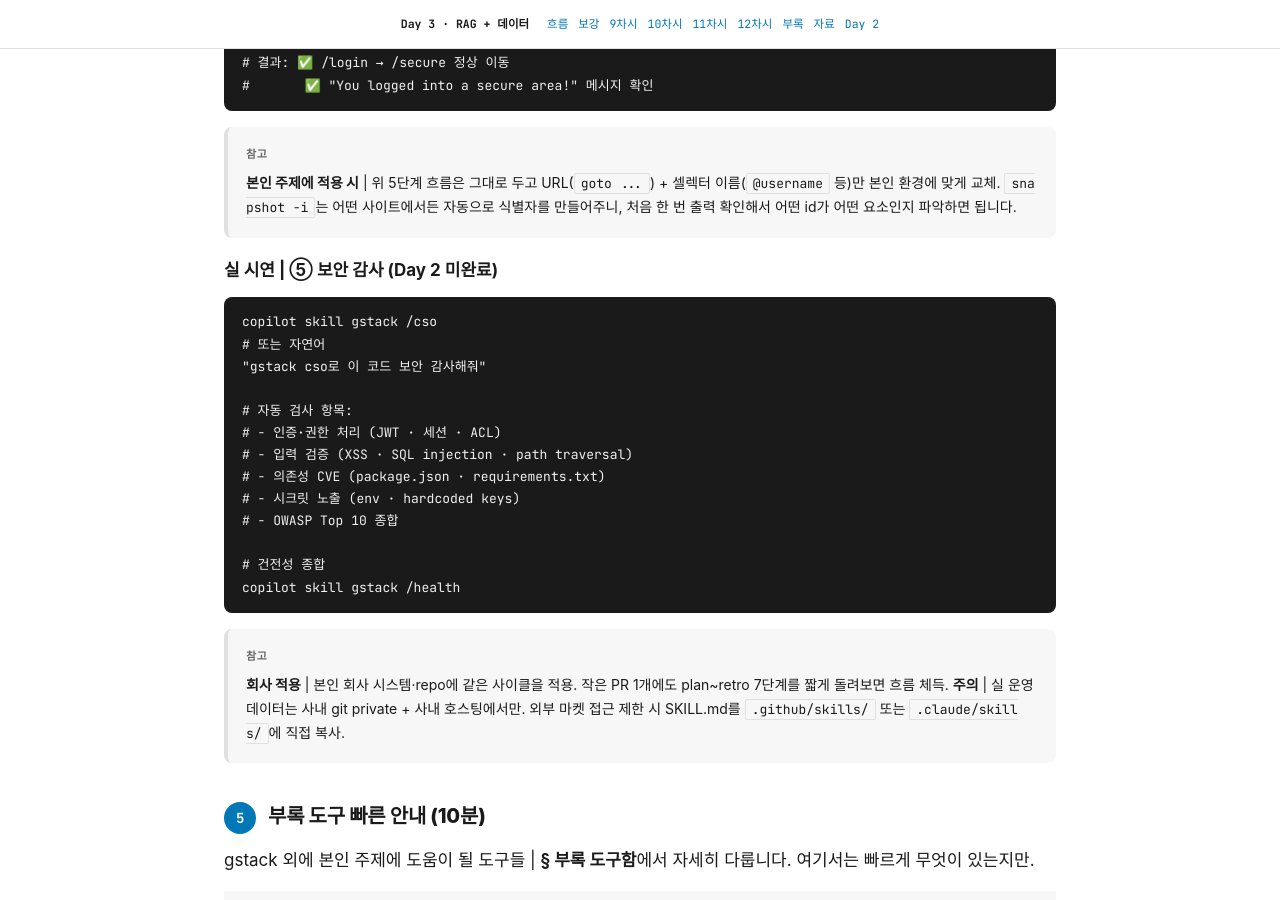
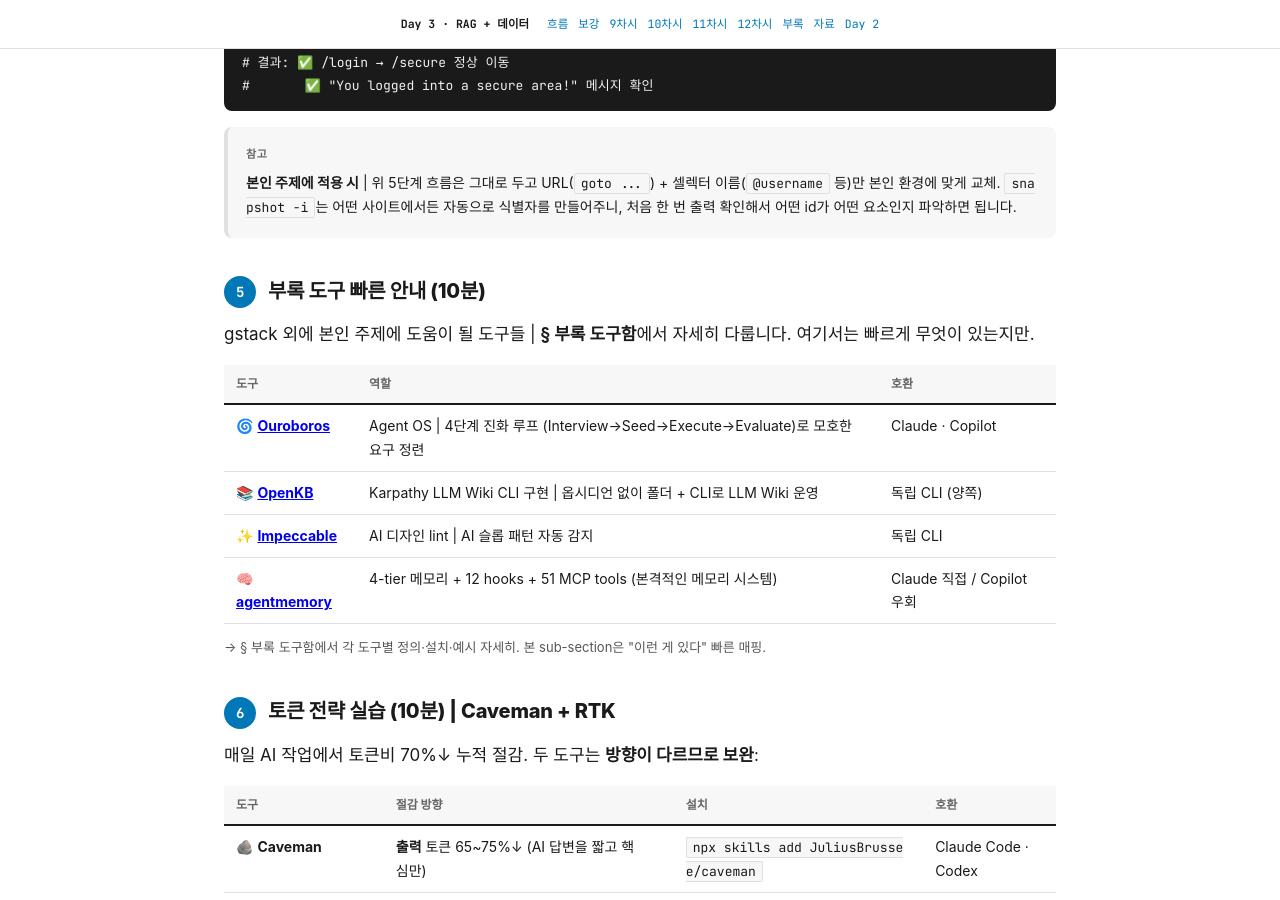
Before and after one commit to daniel8824-del/rag-day3, a Jekyll site: the page docs/index.html, which Jekyll copies as it is, in a window 1280 px wide and 900 px high, scrolled down 7238 px. Built offline with Jekyll 4.4.1, drawn with Linux system fonts in a browser that asks for light colours; some web fonts are replaced.

Commit message:
§3 ⑤ 보안 감사 시연 박스 + 회사 적용 reference 박스 제거 (사용자 요청)
제거 항목:
- '실 시연 | ⑤ 보안 감사 (Day 2 미완료)' h4 + cso/health 코드 박스
- '회사 적용' reference 박스 (사이클 마무리)

§3 사이클 실습 = 표 + 도구 작동 시연 (browse) 만 유지.

Co-Authored-By: Claude Opus 4.7 (1M context) <noreply@anthropic.com>

```diff
--- a/docs/index.html
+++ b/docs/index.html
@@ -839,24 +839,6 @@ $B screenshot /tmp/login-success.png
     <p><strong>본인 주제에 적용 시</strong> | 위 5단계 흐름은 그대로 두고 URL(<code class="inline">goto ...</code>) + 셀렉터 이름(<code class="inline">@username</code> 등)만 본인 환경에 맞게 교체. <code class="inline">snapshot -i</code>는 어떤 사이트에서든 자동으로 식별자를 만들어주니, 처음 한 번 출력 확인해서 어떤 id가 어떤 요소인지 파악하면 됩니다.</p>
   </div>
 
-  <h4 style="margin-top:18px;">실 시연 | ⑤ 보안 감사 (Day 2 미완료)</h4>
-  <pre style="background:#1a1a1a;color:#f0f0f0;padding:14px 18px;border-radius:8px;font-size:13px;">copilot skill gstack /cso
-# 또는 자연어
-"gstack cso로 이 코드 보안 감사해줘"
-
-# 자동 검사 항목:
-# - 인증·권한 처리 (JWT · 세션 · ACL)
-# - 입력 검증 (XSS · SQL injection · path traversal)
-# - 의존성 CVE (package.json · requirements.txt)
-# - 시크릿 노출 (env · hardcoded keys)
-# - OWASP Top 10 종합
-
-# 건전성 종합
-copilot skill gstack /health</pre>
-
-  <div class="reference">
-    <p><strong>회사 적용</strong> | 본인 회사 시스템·repo에 같은 사이클을 적용. 작은 PR 1개에도 plan~retro 7단계를 짧게 돌려보면 흐름 체득. <strong>주의</strong> | 실 운영 데이터는 사내 git private + 사내 호스팅에서만. 외부 마켓 접근 제한 시 SKILL.md를 <code class="inline">.github/skills/</code> 또는 <code class="inline">.claude/skills/</code>에 직접 복사.</p>
-  </div>
 
   <h3><span class="step-num">5</span>부록 도구 빠른 안내 (10분)</h3>
   <p>gstack 외에 본인 주제에 도움이 될 도구들 | <strong>§ 부록 도구함</strong>에서 자세히 다룹니다. 여기서는 빠르게 무엇이 있는지만.</p>
```
